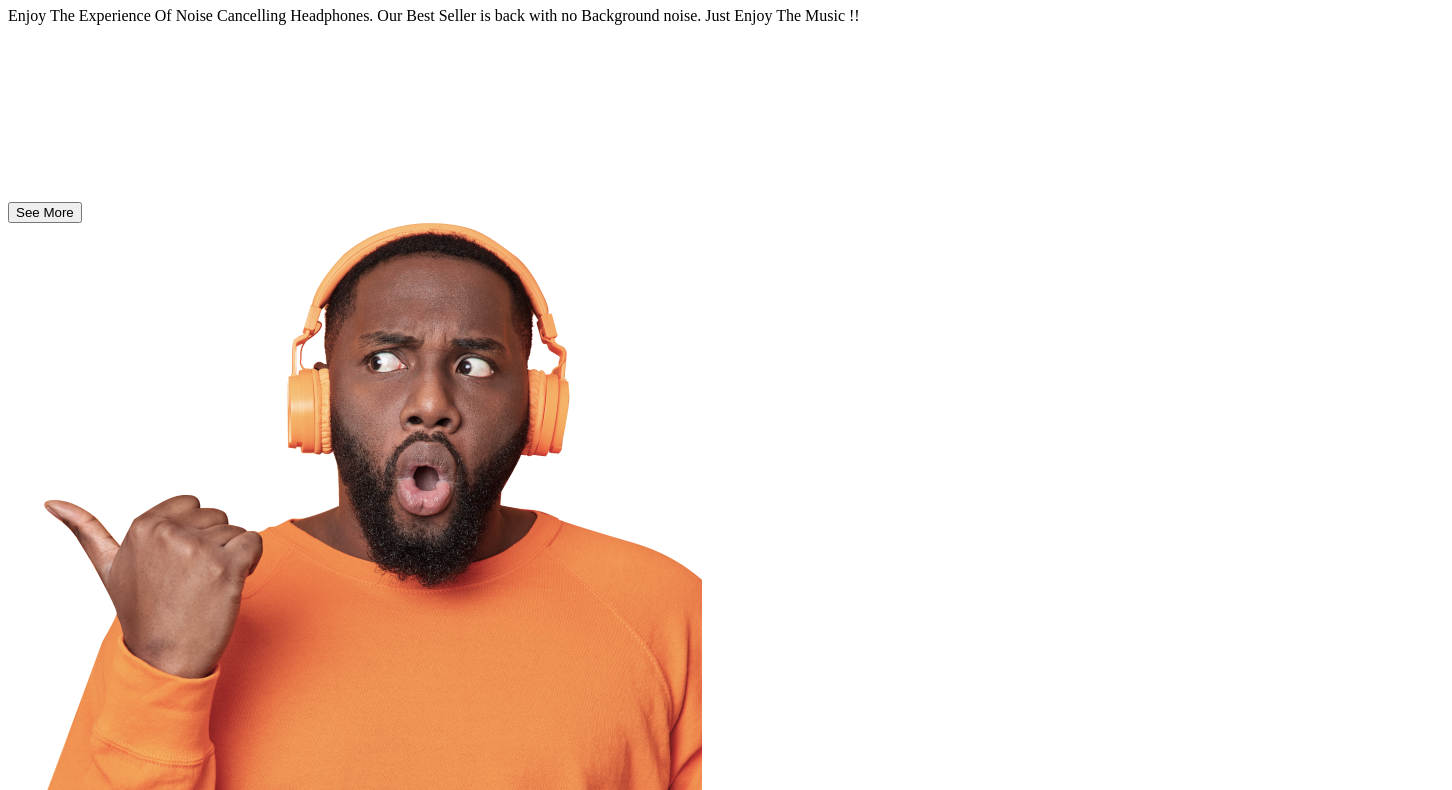
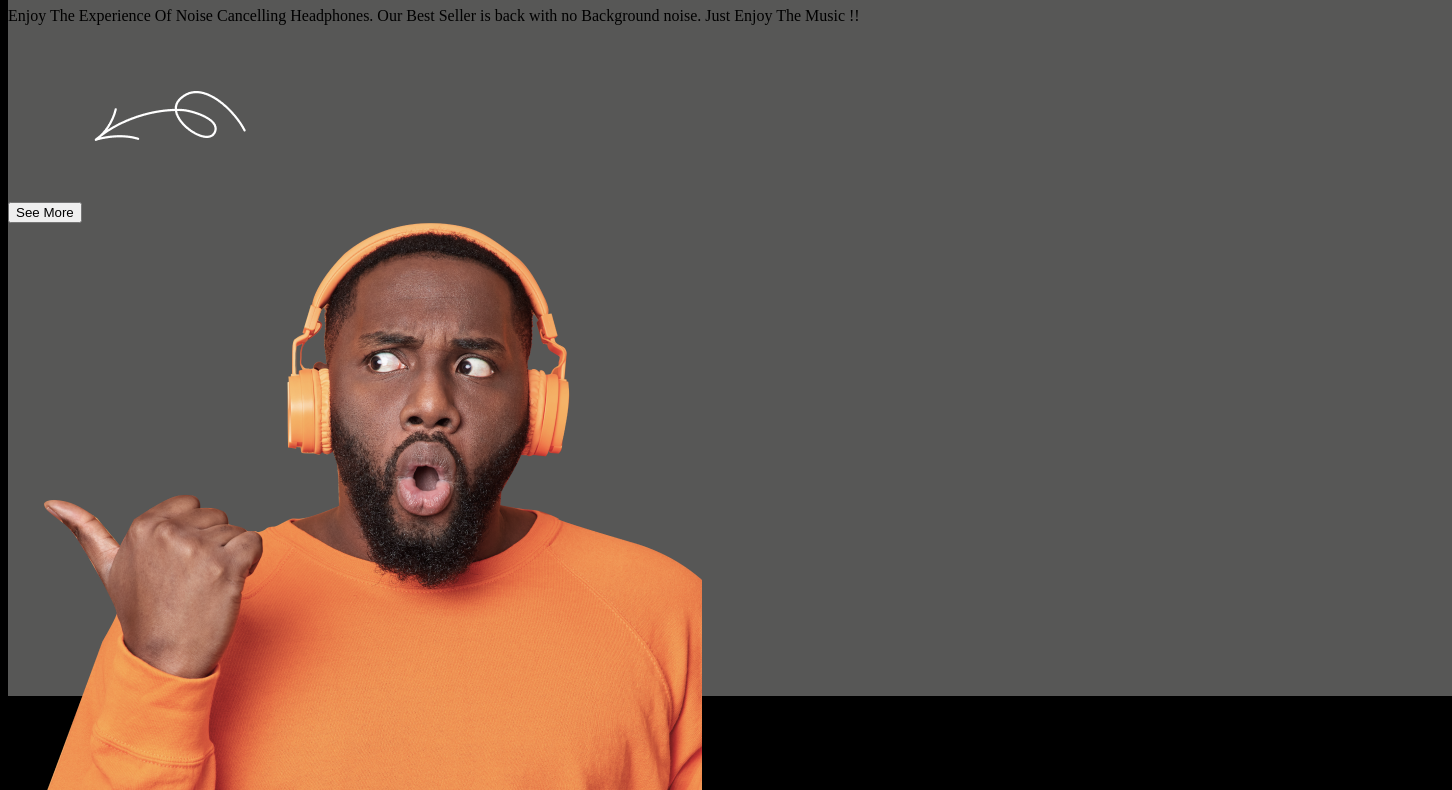
Before and after one commit to JoelVegasRomero/Paginas_Webs_Practica, a plain HTML site: page index.html in a window 1280 px wide. Shown: the part 213-1003 px from the top of the page, 1452 px wide, since content can reach past the window. Drawn offline with Linux system fonts and the light colour scheme.

Commit message:
Actualizado

```diff
--- a/index.css
+++ b/index.css
@@ -0,0 +1,10 @@
+body{
+    background-color: black;
+}
+
+.fondo{
+    width: 1444px;
+    height: 901.49px;
+    background-color: #575756;
+    margin: 0 auto;
+}
--- a/index.html
+++ b/index.html
@@ -8,6 +8,7 @@
     <link rel="stylesheet" href="index.css">
 </head>
 <body>
+    <div class="fondo">
         <header>
             <div>
                 <img src="img/Logo (1).png" alt="">
@@ -53,5 +54,6 @@
         <footer>
             <p> Joel Vegas Romero </p>
         </footer>
+    </div>
 </body>
 </html>
```
Lines whose indentation alone changed are shown as unchanged.
